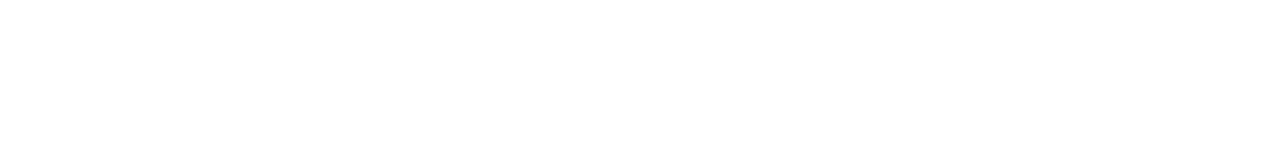
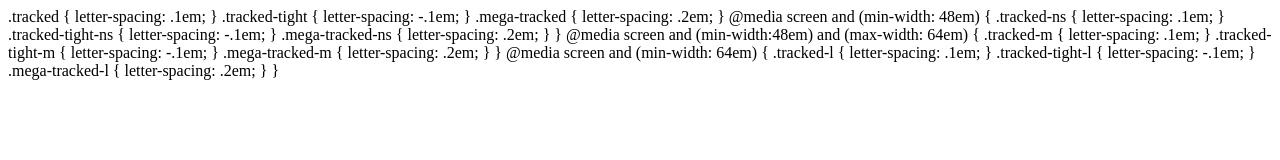
Before and after one commit to mrmrs/css-letter-spacing, a website: page index.html in a window 1280 px wide. Drawn offline with Linux system fonts and the light colour scheme.

Commit message:
Adding css contents to html file for documentation

```diff
--- a/index.html
+++ b/index.html
@@ -12,5 +12,27 @@
     <link rel="stylesheet" href="letter-spacing.css">
   </head>
   <body>
-  </body>
+.tracked       { letter-spacing:  .1em; }
+.tracked-tight { letter-spacing: -.1em; }
+.mega-tracked  { letter-spacing:  .2em; }
+
+@media screen and (min-width: 48em) {
+.tracked-ns       { letter-spacing:  .1em; }
+.tracked-tight-ns { letter-spacing: -.1em; }
+.mega-tracked-ns  { letter-spacing:  .2em; }
+}
+
+@media screen and (min-width:48em) and (max-width: 64em) {
+.tracked-m       { letter-spacing:  .1em; }
+.tracked-tight-m { letter-spacing: -.1em; }
+.mega-tracked-m  { letter-spacing:  .2em; }
+}
+
+@media screen and (min-width: 64em) {
+.tracked-l       { letter-spacing:  .1em; }
+.tracked-tight-l { letter-spacing: -.1em; }
+.mega-tracked-l  { letter-spacing:  .2em; }
+}
+
+</body>
 </html>
```
